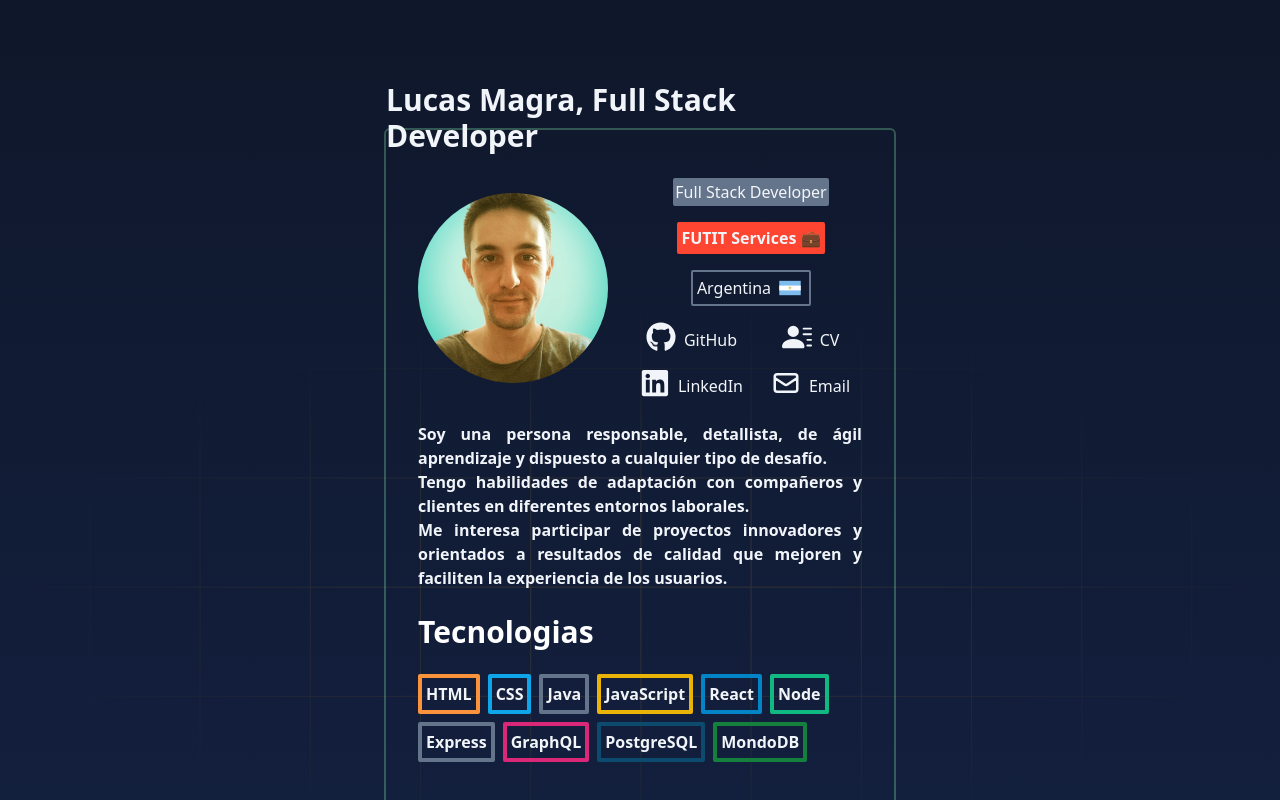
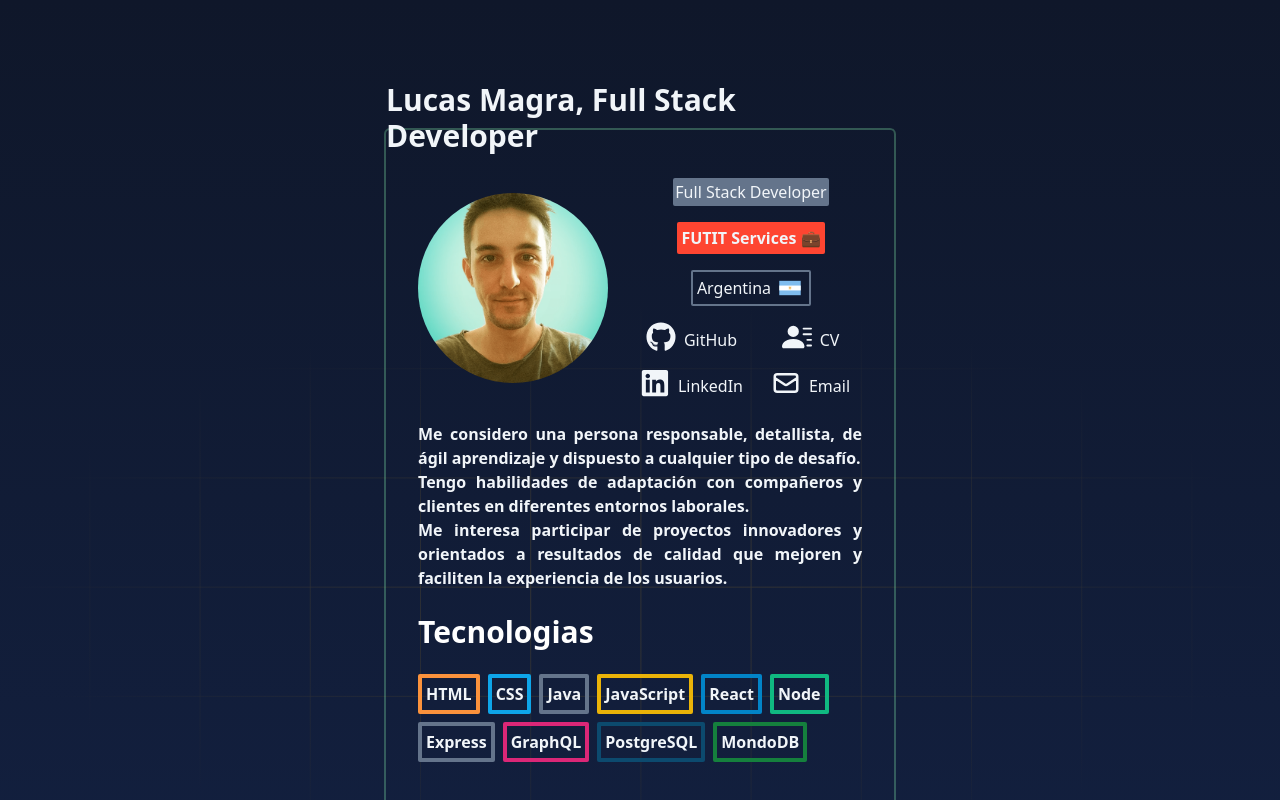
Before and after one commit to luqasmagra/portfolio, a Next.js app: page / in a window 1280 px wide. Shown: the top 800 px of the page. Built offline with nearby package versions, Linux system fonts and the light colour scheme.

Commit message:
Fix About

```diff
--- a/src/pages/components/About.jsx
+++ b/src/pages/components/About.jsx
@@ -79,8 +79,8 @@ export default function About() {
       </header>
       <div className="font-semibold">
         <p>
-          Soy una persona responsable, detallista, de ágil aprendizaje y
-          dispuesto a cualquier tipo de desafío.
+          Me considero una persona responsable, detallista, de ágil aprendizaje
+          y dispuesto a cualquier tipo de desafío.
         </p>
         <p>
           Tengo habilidades de adaptación con compañeros y clientes en
```
